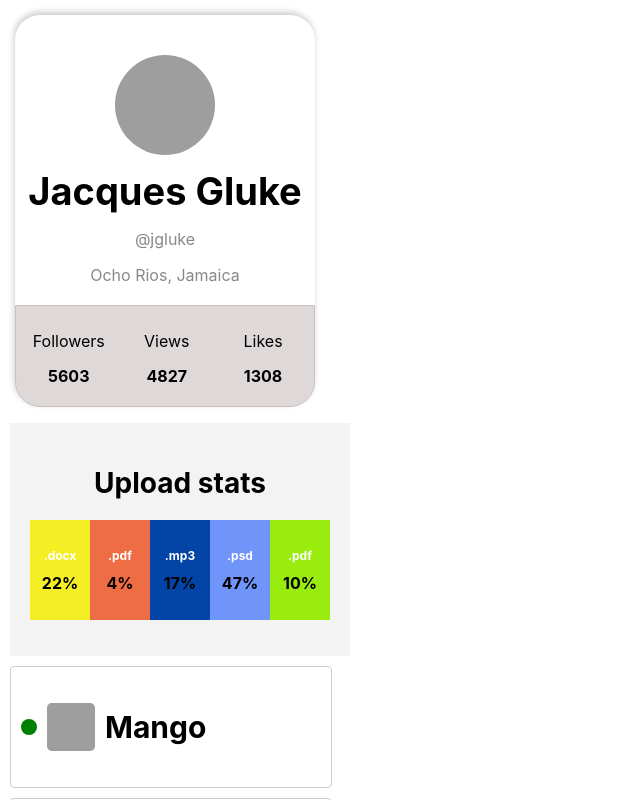
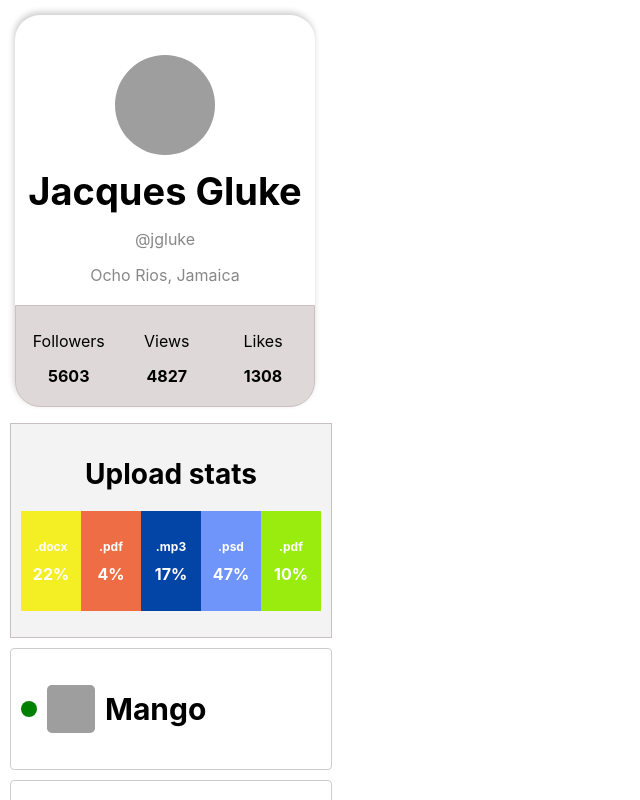
Before and after one commit to Ednau10/goit-react-hw-01-components, a React (Create React App) app: page / in a window 1280 px wide. Shown: the top 800 px of the page, without its empty margins (0-640 px from the left). Built offline with nearby package versions, Linux system fonts and the light colour scheme; grey boxes are pictures that could not be loaded.

Commit message:
estilos borde  y letra blanca en statistics

```diff
--- a/src/components/statistics/Statistics.styled.js
+++ b/src/components/statistics/Statistics.styled.js
@@ -3,8 +3,10 @@ import styled from 'styled-components';
 export const Container = styled.section`
   background-color: #f3f3f3;
   max-width:300px;
-  padding: 20px;
+  padding: 10px;
   margin: 10px;
+
+  border: 1px solid #cac0c0;
 `;
 
 export const Title = styled.h2`
@@ -39,6 +41,6 @@ export const Label = styled.span`
 
 export const Percentage = styled.span`
   font-weight: bold;
-
+  color:white;
   color: ${({ color }) => color};
 `;
```
